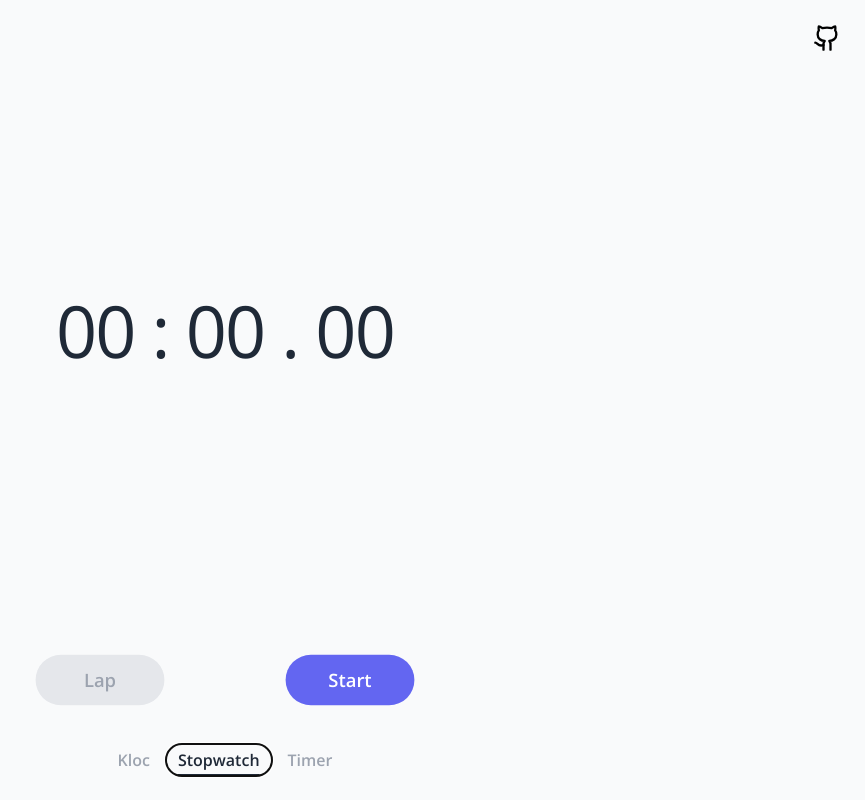
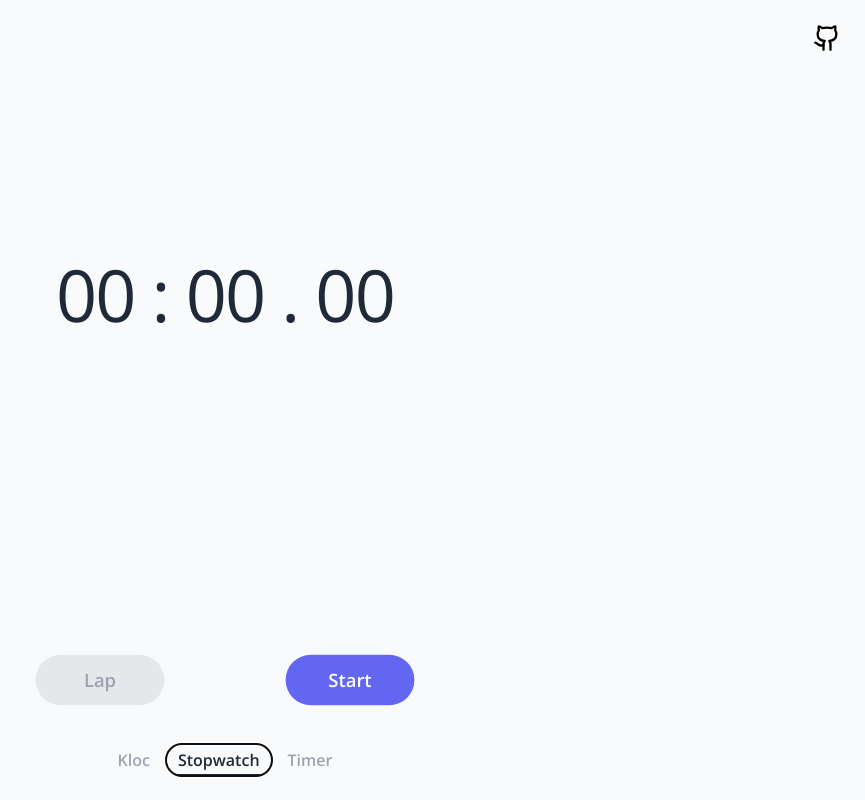
Before and after one commit to abizek/kloc, a React (Vite) app: page / in a window 1280 px wide. Both pictures are taken after a click on the tab "Stopwatch". Shown: the whole page, without its empty margins (415-1280 px from the left). Built offline with nearby package versions, Linux system fonts and the light colour scheme.

Commit message:
show header in all pages

```diff
--- a/src/App.tsx
+++ b/src/App.tsx
@@ -1,3 +1,4 @@
+import { Header } from './components/Header'
 import { Tabs, TabsContent, TabsList, TabsTrigger } from './components/Tabs'
 import { Kloc } from './pages/Kloc'
 import { Stopwatch } from './pages/Stopwatch'
@@ -5,6 +6,7 @@ import { Stopwatch } from './pages/Stopwatch'
 export default function App() {
   return (
     <Tabs defaultValue="kloc">
+      <Header />
       <TabsContent value="kloc" data-cy="kloc-content">
         <Kloc />
       </TabsContent>
--- a/src/components/Header.tsx
+++ b/src/components/Header.tsx
@@ -3,6 +3,7 @@ import { Github } from 'lucide-react'
 export function Header() {
   return (
     <header className="z-10 flex w-full justify-end p-6">
+      <nav>
         <a
           href="https://github.com/abizek/stopwatch"
           target="_blank"
@@ -12,6 +13,7 @@ export function Header() {
         >
           <Github className="size-7 dark:stroke-gray-50" />
         </a>
+      </nav>
     </header>
   )
 }
--- a/src/components/StopwatchFooter.tsx
+++ b/src/components/StopwatchFooter.tsx
@@ -15,7 +15,7 @@ export function StopwatchFooter({
   paused,
 }: StopwatchFooterProps) {
   return (
-    <footer className="absolute z-10 grid h-svh w-full grid-rows-[auto_160px] place-items-center">
+    <footer className="absolute z-10 grid h-[calc(100svh_-_76px)] w-full grid-rows-[auto_160px] place-items-center">
       <div />
       <div className="mb-20 flex w-full max-w-screen-sm justify-evenly">
         {stopped && (
--- a/src/components/Tabs.tsx
+++ b/src/components/Tabs.tsx
@@ -2,7 +2,7 @@ import * as TabsPrimitive from '@radix-ui/react-tabs'
 
 const Tabs = ({ ...props }: TabsPrimitive.TabsProps) => (
   <TabsPrimitive.Root
-    className="grid h-svh w-full grid-rows-[auto_80px] place-items-center overflow-hidden bg-gray-50 dark:bg-black"
+    className="grid h-svh w-full grid-rows-[76px_auto_80px] place-items-center overflow-hidden bg-gray-50 dark:bg-black"
     {...props}
   />
 )
@@ -11,10 +11,7 @@ Tabs.displayName = TabsPrimitive.Root.displayName
 const TabsList = ({ ...props }: TabsPrimitive.TabsListProps) => (
   <div className="absolute grid h-svh w-full grid-rows-[auto_80px] place-items-center">
     <div />
-    <TabsPrimitive.List
-      className="z-10 flex h-10 gap-1 p-1"
-      {...props}
-    />
+    <TabsPrimitive.List className="z-10 flex h-10 gap-1 p-1" {...props} />
   </div>
 )
 TabsList.displayName = TabsPrimitive.List.displayName
--- a/src/pages/Stopwatch.tsx
+++ b/src/pages/Stopwatch.tsx
@@ -1,6 +1,5 @@
 import { useMachine } from '@xstate/react'
 import { AnimatePresence, motion } from 'framer-motion'
-import { Header } from '../components/Header'
 import { StopwatchFooter } from '../components/StopwatchFooter'
 import { TimeView } from '../components/TimeView'
 import { LapTimes } from '../components/LapTimes'
@@ -12,13 +11,12 @@ export function Stopwatch() {
   const { elapsed, lapElapsed, laps } = stopwatch.context
 
   return (
-    <div className="grid size-full grid-rows-[48px_auto_80px]">
-      <Header />
+    <div className="grid size-full grid-rows-[auto_80px]">
       <motion.main
         layout
         className={cn(
           'z-20 flex w-full flex-col items-center',
-          laps.length > 0 ? 'place-self-center' : 'mt-[28svh]',
+          laps.length > 0 ? 'place-self-center' : 'mt-[20svh]',
         )}
       >
         <TimeView id="elapsed" timeInMs={elapsed} />
```
Lines whose indentation alone changed are shown as unchanged.
